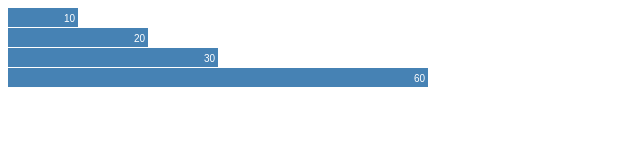
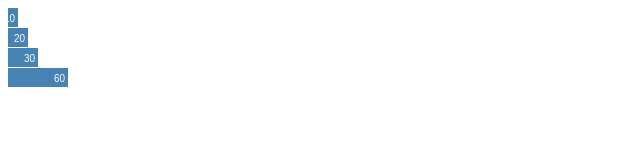
Before and after one commit to pranayaryal/d3, a plain HTML site: page index.html in a window 1280 px wide. Shown: the whole page, without its empty margins (0-640 px from the left). Drawn offline with nearby package versions, Linux system fonts and the light colour scheme.

Commit message:
Update index.html

```diff
--- a/index.html
+++ b/index.html
@@ -37,11 +37,11 @@ d3.csv("data.csv", type, function(error, data) {
       .attr("transform", function(d, i) { return "translate(0," + i * barHeight + ")"; });
 
   bar.append("rect")
-      .attr("width", function(d) { return x(d.value); })
+      .attr("width", function(d) { return d.value; })
       .attr("height", barHeight - 1);
 
   bar.append("text")
-      .attr("x", function(d) { return x(d.value) - 3; })
+      .attr("x", function(d) { return d.value - 3; })
       .attr("y", barHeight / 2)
       .attr("dy", ".35em")
       .text(function(d) { return d.value; });
```
